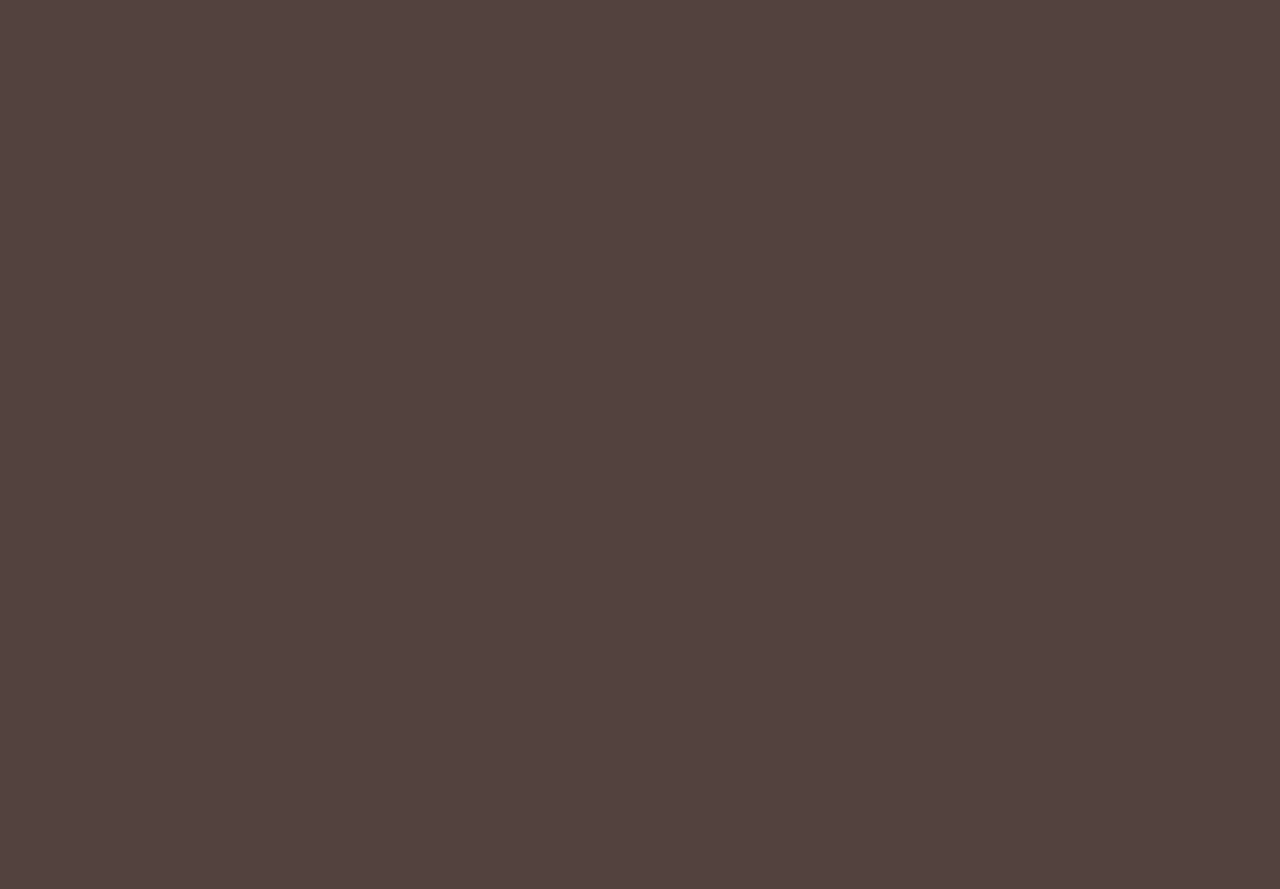
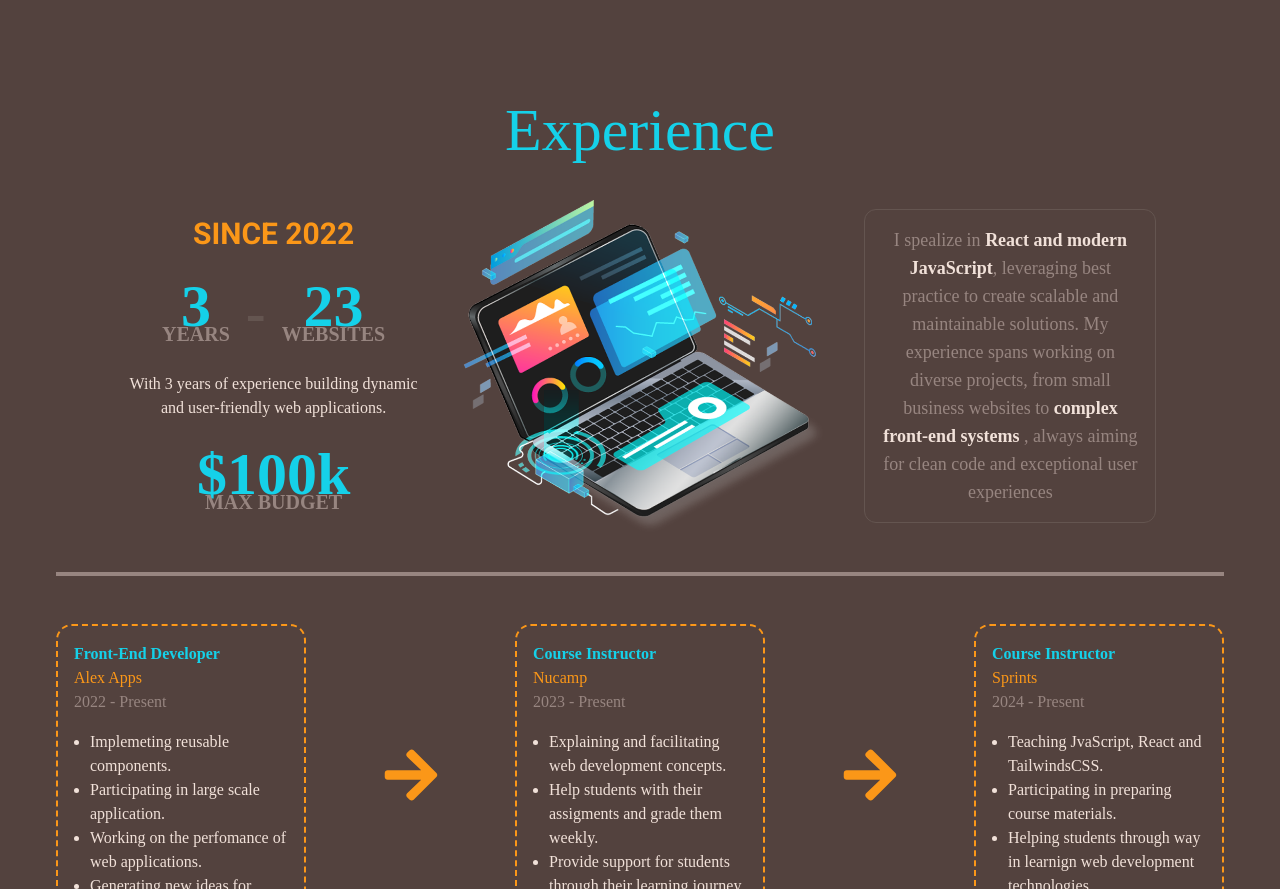
Before and after one commit to fauzan2798/aq-portofolio, a React (Vite) app: page / in a window 1280 px wide. Shown: the part 1911-2800 px from the top of the page. Before the commit the page ends 2711 px from the top, so only its background shows below. Built offline with nearby package versions, Linux system fonts and the light colour scheme.

Commit message:
add-experience-sec

```diff
--- a/src/App.jsx
+++ b/src/App.jsx
@@ -1,4 +1,5 @@
 import AboutMeMain from "./components/aboutMeSection/AboutMeMain";
+import ExperienceMain from "./components/experienceSection/ExperienceMain";
 import HelperSection from "./components/HelperSection";
 import HeroGradient from "./components/heroSection/HeroGradient";
 import HeroMain from "./components/heroSection/HeroMain";
@@ -15,6 +16,7 @@ function App() {
       <SubHeroSection />
       <AboutMeMain />
       <SkillsMain />
+      <ExperienceMain />
       <HelperSection />
     </div>
   );
--- /dev/null
+++ b/src/components/experienceSection/AllExperience.jsx
@@ -0,0 +1,53 @@
+import SingleExperience from "./SingleExperience";
+import { FaArrowRight } from "react-icons/fa";
+
+const experiences = [
+  {
+    job: "Front-End Developer",
+    company: "Alex Apps",
+    date: "2022 - Present",
+    responsibilites: [
+      "Implemeting reusable components.",
+      "Participating in large scale application.",
+      "Working on the perfomance of web applications.",
+      "Generating new ideas for better user experience.",
+    ],
+  },
+  {
+    job: "Course Instructor",
+    company: "Nucamp",
+    date: "2023 - Present",
+    responsibilites: [
+      "Explaining and facilitating web development concepts.",
+      "Help students with their assigments and grade them weekly.",
+      "Provide support for students through their learning journey.",
+    ],
+  },
+  {
+    job: "Course Instructor",
+    company: "Sprints",
+    date: "2024 - Present",
+    responsibilites: [
+      "Teaching JvaScript, React and TailwindsCSS.",
+      "Participating in preparing course materials.",
+      "Helping students through way in learnign web development technologies.",
+    ],
+  },
+];
+
+function AllExperience() {
+  return (
+    <div className="flex md:flex-row sm:flex-col items-center justify-between">
+      {experiences.map((experience, index) => (
+        <>
+          <SingleExperience key={index} experience={experience} />
+          {index < 2 && (
+            <FaArrowRight className="text-6xl text-orange lg:block sm:hidden" />
+          )}
+        </>
+      ))}
+    </div>
+  );
+}
+
+export default AllExperience;
--- /dev/null
+++ b/src/components/experienceSection/ExperienceInfo.jsx
@@ -0,0 +1,11 @@
+/* eslint-disable react/prop-types */
+function ExperienceInfo({ number, text }) {
+  return (
+    <div className="flex flex-col justify-center items-center">
+      <p className="font-bold text-6xl text-cyan">{number}</p>
+      <p className="font-bold text-xl text-lightgrey uppercase -mt-4">{text}</p>
+    </div>
+  );
+}
+
+export default ExperienceInfo;
--- /dev/null
+++ b/src/components/experienceSection/ExperienceMain.jsx
@@ -0,0 +1,16 @@
+import AllExperience from "./AllExperience";
+import ExperienceText from "./ExperienceText";
+import ExperienceTop from "./ExperienceTop";
+
+function ExperienceMain() {
+  return (
+    <div id="experience" className="max-w-[1200px] mx-auto px-4">
+      <ExperienceText />
+      <ExperienceTop />
+      <div className="border-2 border-lightgrey mt-10 sm:hidden lg:block "></div>
+      <AllExperience />
+    </div>
+  );
+}
+
+export default ExperienceMain;
--- /dev/null
+++ b/src/components/experienceSection/ExperienceText.jsx
@@ -0,0 +1,9 @@
+function ExperienceText() {
+  return (
+    <div className="flex flex-col items-center mt-[100px]">
+      <h2 className="text-6xl text-cyan mb-10">Experience</h2>
+    </div>
+  );
+}
+
+export default ExperienceText;
--- /dev/null
+++ b/src/components/experienceSection/ExperienceTop.jsx
@@ -0,0 +1,15 @@
+import ExperienceTopLeft from "./ExperienceTopLeft";
+import ExperienceTopMiddle from "./ExperienceTopMiddle";
+import ExperienceTopRight from "./ExperienceTopRight";
+
+function ExperienceTop() {
+  return (
+    <div className="flex lg:flex-row sm:flex-col gap-4 items-center justify-center">
+      <ExperienceTopLeft />
+      <ExperienceTopMiddle />
+      <ExperienceTopRight />
+    </div>
+  );
+}
+
+export default ExperienceTop;
--- /dev/null
+++ b/src/components/experienceSection/ExperienceTopLeft.jsx
@@ -0,0 +1,23 @@
+import ExperienceInfo from "./ExperienceInfo";
+
+function ExperienceTopLeft() {
+  return (
+    <div className="flex flex-col gap-6 w-[300px]">
+      <p className="text-orange font-bold uppercase text-3xl font-special text-center">
+        Since 2022
+      </p>
+      <div className="flex justify-center items-center gap-4">
+        <ExperienceInfo number="3" text="years" />
+        <p className="font-bold text-6xl text-lightbrown">-</p>
+        <ExperienceInfo number={"23"} text={"Websites"} />
+      </div>
+      <p className="text-white text-center">
+        With 3 years of experience building dynamic and user-friendly web
+        applications.
+      </p>
+      <ExperienceInfo number={"$100k"} text={"Max Budget"} />
+    </div>
+  );
+}
+
+export default ExperienceTopLeft;
--- /dev/null
+++ b/src/components/experienceSection/ExperienceTopMiddle.jsx
@@ -0,0 +1,12 @@
+function ExperienceTopMiddle() {
+  return (
+    <div className="lg:w-[35%] md:w-[50%] sm:w-[80%]">
+      <img
+        src="../../../public/images/experience-image.png"
+        alt="Experience Image"
+      />
+    </div>
+  );
+}
+
+export default ExperienceTopMiddle;
--- /dev/null
+++ b/src/components/experienceSection/ExperienceTopRight.jsx
@@ -0,0 +1,19 @@
+function ExperienceTopRight() {
+  return (
+    <div className="xl:w-[25%] lg:w-[30%] border  border-lightbrown p-4 rounded-xl">
+      <p className="text-lg text-center text-lightgrey">
+        I spealize in{" "}
+        <span className="font-bold text-white">
+          React and modern JavaScript
+        </span>
+        , leveraging best practice to create scalable and maintainable
+        solutions. My experience spans working on diverse projects, from small
+        business websites to{" "}
+        <span className="font-bold text-white">complex front-end systems</span>{" "}
+        , always aiming for clean code and exceptional user experiences
+      </p>
+    </div>
+  );
+}
+
+export default ExperienceTopRight;
--- /dev/null
+++ b/src/components/experienceSection/SingleExperience.jsx
@@ -0,0 +1,17 @@
+/* eslint-disable react/prop-types */
+function SingleExperience({ experience }) {
+  return (
+    <div className="md:h-[350px] md:w-[250px] sm:w-full sm:h-auto border-2 border-orange border-dashed rounded-2xl mt-12 p-4">
+      <p className="font-bold text-cyan">{experience.job}</p>
+      <p className="text-orange">{experience.company}</p>
+      <p className="text-lightgrey">{experience.date}</p>
+      <ul className="list-disc mt-4 ml-4 text-white">
+        {experience.responsibilites.map((respon, index) => (
+          <li key={index}>{respon}</li>
+        ))}
+      </ul>
+    </div>
+  );
+}
+
+export default SingleExperience;
```
